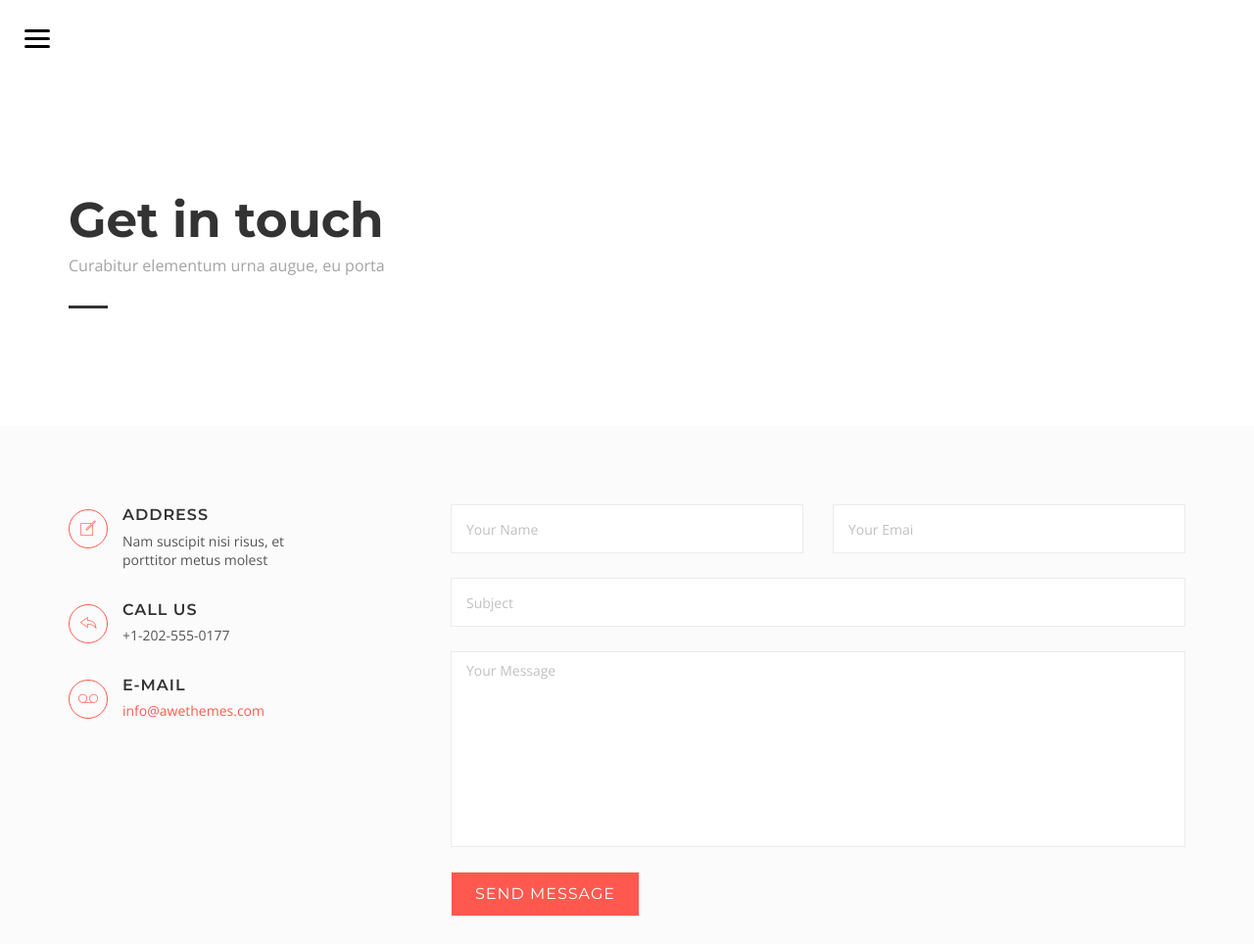
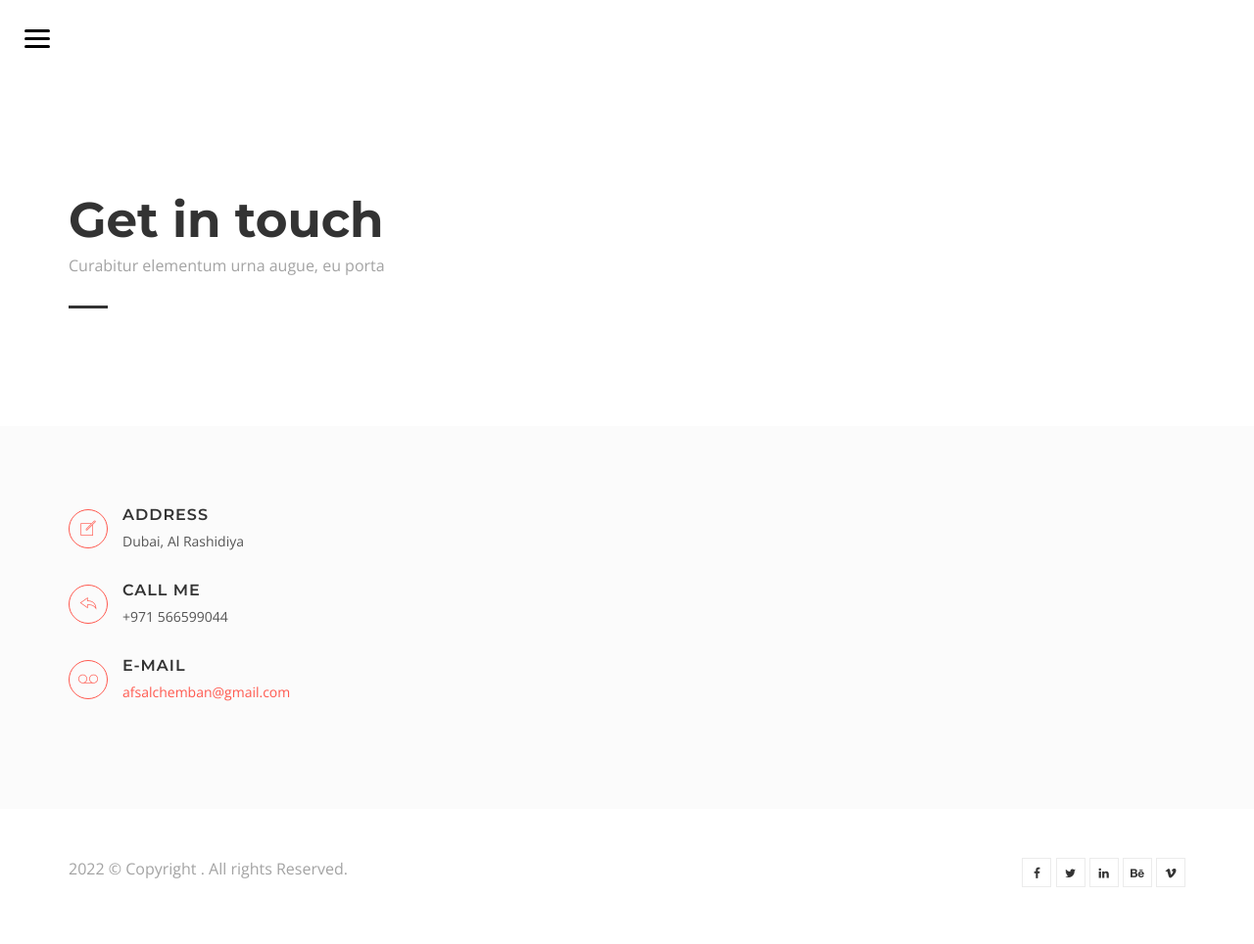
Before and after one commit to afsalchemban/afsalchemban.github.io, a plain HTML site: page contact.html in a window 1280 px wide. Shown: the top 964 px of the page at 98% size. Drawn offline with nearby package versions, Linux system fonts and the light colour scheme.

Commit message:
contact us page updated

```diff
--- a/contact.html
+++ b/contact.html
@@ -86,15 +86,15 @@
 								<div class="contact">
 									<div class="contact__icon"><i class="pe-7s-note"></i></div>
 									<h3 class="contact__title">address</h3>
-									<div class="contact__text">Nam suscipit nisi risus, et porttitor metus molest</div>
+									<div class="contact__text">Dubai, Al Rashidiya</div>
 								</div><!-- End / contact -->
 
 
 								<!-- contact -->
 								<div class="contact">
 									<div class="contact__icon"><i class="pe-7s-back"></i></div>
-									<h3 class="contact__title">call us</h3>
-									<div class="contact__text">+1-202-555-0177</div>
+									<h3 class="contact__title">call me</h3>
+									<div class="contact__text">+971 566599044</div>
 								</div><!-- End / contact -->
 
 
@@ -102,45 +102,11 @@
 								<div class="contact">
 									<div class="contact__icon"><i class="pe-7s-voicemail"></i></div>
 									<h3 class="contact__title">e-mail</h3>
-									<div class="contact__text"><a href="#">info@awethemes.com</a></div>
+									<div class="contact__text"><a href="#">afsalchemban@gmail.com</a></div>
 								</div><!-- End / contact -->
 
 							</div>
-							<div class="col-md-7 col-lg-8 col-xs-offset-0 col-sm-offset-0 col-md-offset-0 col-lg-offset-1 ">
-								<div class="form-wrapper">
 
-									<!-- form-item -->
-									<div class="form-item form-item--half">
-										<input class="form-control" type="text" name="input" placeholder="Your name"/>
-									</div><!-- End / form-item -->
-
-
-									<!-- form-item -->
-									<div class="form-item form-item--half">
-										<input class="form-control" type="text" name="input" placeholder="Your emai"/>
-									</div><!-- End / form-item -->
-
-
-									<!-- form-item -->
-									<div class="form-item">
-										<input class="form-control" type="text" name="input" placeholder="Subject"/>
-									</div><!-- End / form-item -->
-
-
-									<!-- form-item -->
-									<div class="form-item">
-										<textarea class="form-control" placeholder="Your message" style="min-height:200px;"></textarea>
-									</div><!-- End / form-item -->
-
-
-									<!-- form-item -->
-									<div class="form-item">
-										<a class="md-btn md-btn--primary md-btn--lg " href="#">Send message
-										</a>
-									</div><!-- End / form-item -->
-
-								</div>
-							</div>
 						</div>
 					</div>
 				</section>
```
